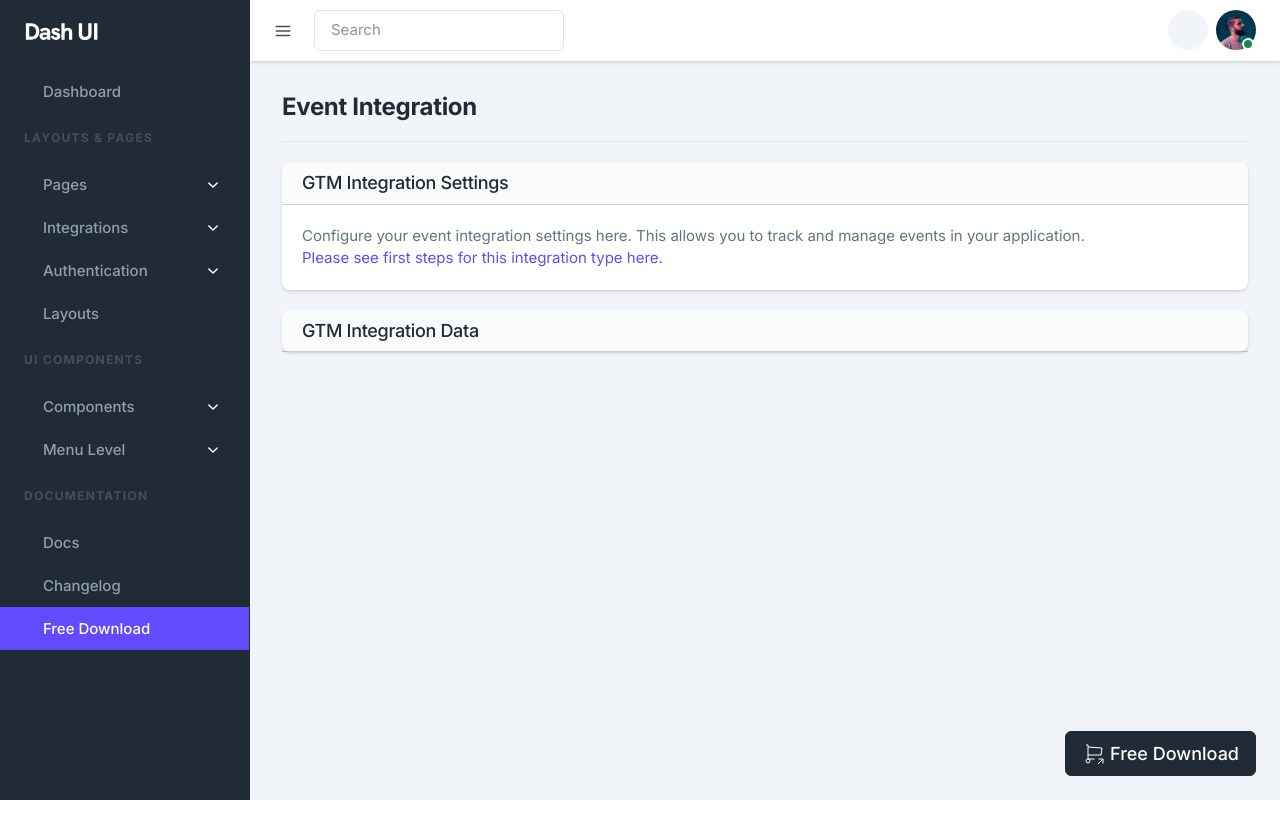
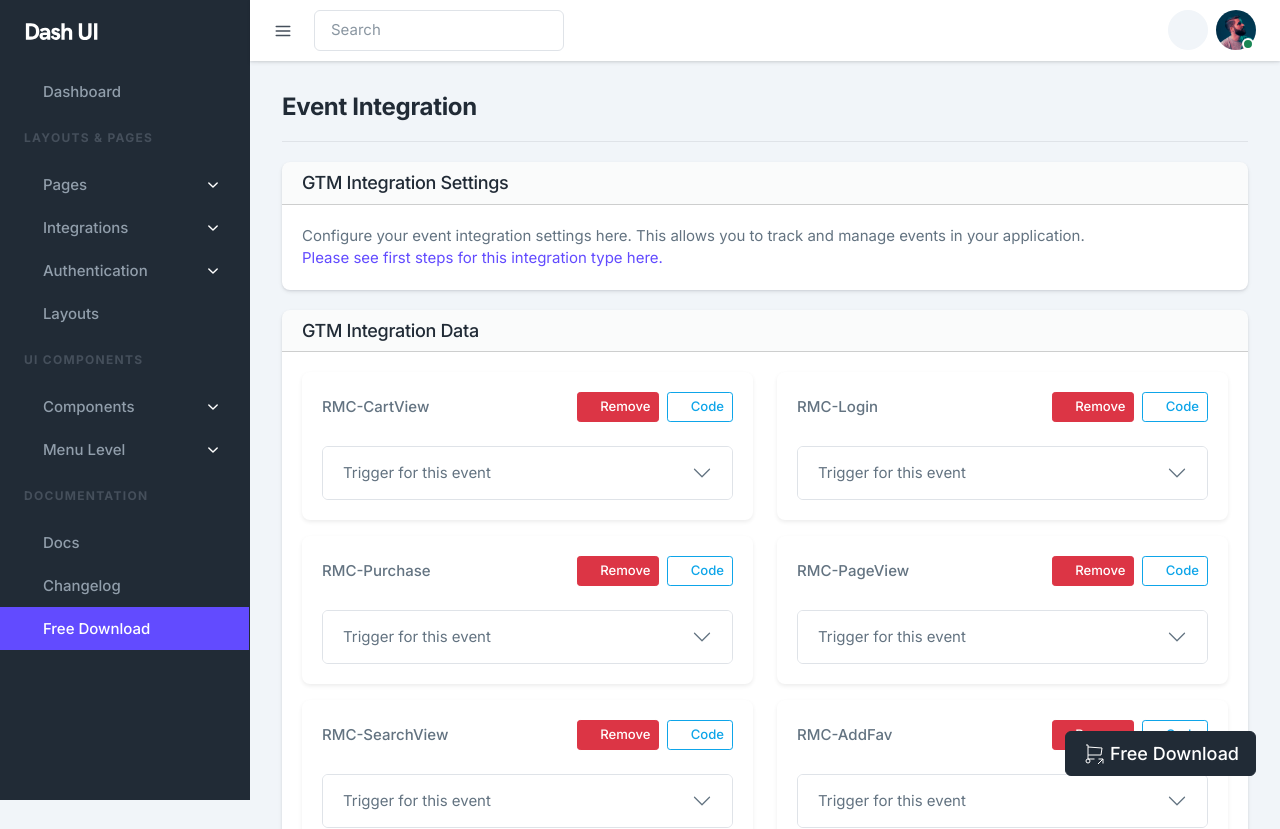
Before and after one commit to iremfocali/react-integration-self-service, a React (Vite) app: page /integrations/event/gtm in a window 1280 px wide. Shown: the top 829 px of the page. Before the commit the page ends 800 px from the top, so only its background shows below. Built offline with nearby package versions, Linux system fonts and the light colour scheme; a web font is replaced by a local one.

Commit message:
* GTM Integrations Page
* Added more interfaces
* Added trigger displays for each tag

```diff
--- a/src/pages/integrations/EventGTM.tsx
+++ b/src/pages/integrations/EventGTM.tsx
@@ -1,13 +1,13 @@
 // import node module libraries
-import { FC, useEffect, useState } from "react";
-import { Container, Row, Col, Card } from "react-bootstrap";
+import { useState, useEffect } from "react";
+import { Container, Row, Col, Card, Button, Offcanvas, Badge, Accordion, Table } from "react-bootstrap";
 
 // import widget/custom components
 import { PageHeading } from "widgets";
 
 import SampleGTMExport from "../../data/JSONFiles/SampleGTMExport.json";
 
-interface GTMIntegration {
+interface GTMExport {
   exportFormatVersion: number;
   exportTime: string;
   containerVersion: {
@@ -30,8 +30,13 @@ interface GTMIntegration {
       tagIds: string[];
     };
     tagManagerUrl: string;
+    tag: GTMTags[];
+    trigger: GTMTags[];
+    variable: GTMTags[];
+    builtInVariable: GTMTags[];
   };
-  tag: Array<{
+}
+interface GTMTags {
   accountId: string;
   containerId: string;
   tagId: string;
@@ -51,14 +56,16 @@ interface GTMIntegration {
   consentSettings: {
     consentStatus: string;
   };
-  }>;
-  trigger: Array<{
+}
+
+interface GTMTriggers {
+  name: string;
+  type: string;
+  triggerId: string;
   accountId: string;
   containerId: string;
-    triggerId: string;
-    name: string;
-    type: string;
-    customEventFilter?: Array<{
+  fingerprint: string;
+  filter: Array<{
     type: string;
     parameter: Array<{
       type: string;
@@ -66,23 +73,131 @@ interface GTMIntegration {
       value: string;
     }>;
   }>;
-    firingTriggerId?: string[];
-    triggerFiringOption?: string;
-    monitoringMetadata: {
+  customEventFilter: Array<{
     type: string;
-    };
-    consentSettings: {
-      consentStatus: string;
-    };
+    parameter: Array<{
+      type: string;
+      key: string;
+      value: string;
+    }>;
   }>;
 }
 
-const EventGTM: FC = () => {
-  const [gtmIntegration, setGTMIntegration] = useState<GTMIntegration | null>(null);
+interface GTMVariables {
+  name: string;
+  type: string;
+  fingerprint: string;
+  accountId: string;
+  parameter: Array<{
+    type: string;
+    key: string;
+    value: string;
+  }>;
+}
 
+interface GTMBuiltInVariables {
+  accountId: string;
+  containerId: string;
+  name: string;
+  type: string;
+}
+
+const EventGTM = () => {
+  // State for controlling the offcanvas
+  const [showOffcanvas, setShowOffcanvas] = useState(false);
+  const [selectedEvent, setSelectedEvent] = useState<GTMTags | null>(null);
+  const [offcanvasWidth, setOffcanvasWidth] = useState("40%");
+
+  // Update offcanvas width based on screen size
   useEffect(() => {
-    setGTMIntegration(SampleGTMExport as unknown as GTMIntegration);
+    const handleResize = () => {
+      if (window.innerWidth < 768) {
+        setOffcanvasWidth("100%");
+      } else if (window.innerWidth < 992) {
+        setOffcanvasWidth("70%");
+      } else {
+        setOffcanvasWidth("40%");
+      }
+    };
+
+    // Set initial width
+    handleResize();
+
+    // Add event listener
+    window.addEventListener("resize", handleResize);
+
+    // Cleanup event listener
+    return () => window.removeEventListener("resize", handleResize);
   }, []);
+
+  const handleShowCode = (event: GTMTags) => {
+    setSelectedEvent(event);
+    setShowOffcanvas(true);
+  };
+
+  const handleCloseOffcanvas = () => {
+    setShowOffcanvas(false);
+  };
+
+  const renderEventCard = (event: GTMTags) => {
+    console.log(event.firingTriggerId);
+    return (
+      <Col key={event.tagId} xs={16} md={12} lg={8} xl={6} className='mb-3'>
+        <Card className='h-100 shadow-sm'>
+          <Card.Body>
+            <Row>
+              <Card.Title className='d-flex justify-content-between align-items-center flex-wrap'>
+                <span className='me-2 text-truncate'>{event.name}</span>
+                <div className='d-flex gap-2 flex-wrap mt-2 mt-sm-0'>
+                  {/* <Button size='sm' variant='primary'>
+                  <i className='fe fe-plus me-1 d-none d-sm-inline'></i>Add
+                </Button> */}
+                  <Button size='sm' variant='danger'>
+                    <i className='fe fe-trash-2 me-1 d-none d-sm-inline'></i>Remove
+                  </Button>
+
+                  <Button size='sm' variant='outline-info' onClick={() => handleShowCode(event)}>
+                    <i className='fe fe-code me-1 d-none d-sm-inline'></i>Code
+                  </Button>
+                </div>
+              </Card.Title>
+            </Row>
+            {event.firingTriggerId.map((triggerId) => renderTriggerAccordion(triggerId))}
+          </Card.Body>
+        </Card>
+      </Col>
+    );
+  };
+
+  const renderTriggerAccordion = (triggerId: string) => {
+    const trigger = SampleGTMExport.containerVersion.trigger.find((trigger) => trigger.triggerId === triggerId);
+    return (
+      <Accordion key={triggerId}>
+        <Accordion.Item eventKey={triggerId}>
+          <Accordion.Header>Trigger for this event</Accordion.Header>
+          <Accordion.Body>
+            <Row>
+              <Table size='sm' bordered hover>
+                <tbody>
+                  <tr>
+                    <td>Event Name</td>
+                    <td>{trigger?.customEventFilter?.[0]?.type}</td>
+                    <td>{trigger?.customEventFilter?.[0]?.parameter[1].value}</td>
+                  </tr>
+                  <tr>
+                    <td>Label Variable</td>
+                    <td> {trigger?.filter?.[0]?.type}</td>
+                    <td>{trigger?.filter?.[0]?.parameter[1].value}</td>
+                  </tr>
+                </tbody>
+              </Table>
+            </Row>
+          </Accordion.Body>
+        </Accordion.Item>
+      </Accordion>
+    );
+  };
+  // Type assertion for the imported JSON
 
   return (
     <Container fluid className='p-6'>
@@ -100,22 +215,41 @@ const EventGTM: FC = () => {
                   Please see first steps for this integration type here.
                 </a>
               </p>
-              {/* Add your event integration specific content here */}
             </Card.Body>
           </Card>
         </Col>
       </Row>
       <Row>
         <Col lg={12} md={12} sm={12}>
-          {gtmIntegration && (
           <Card className='mt-4'>
             <Card.Header>
               <h4 className='mb-0'>GTM Integration Data</h4>
             </Card.Header>
+            <Card.Body>
+              <Row>{SampleGTMExport.containerVersion.tag && SampleGTMExport.containerVersion.tag.map((event) => renderEventCard(event))}</Row>
+            </Card.Body>
           </Card>
-          )}
         </Col>
       </Row>
+
+      {/* Offcanvas for displaying code */}
+      <Offcanvas show={showOffcanvas} onHide={handleCloseOffcanvas} placement='end' style={{ width: offcanvasWidth }}>
+        <Offcanvas.Header closeButton>
+          <div className='d-flex align-items-center flex-wrap'>
+            <Offcanvas.Title>{selectedEvent?.name} - Code</Offcanvas.Title>
+            <Badge pill bg='light' text='dark' className='mx-2'>
+              Read-only
+            </Badge>
+          </div>
+        </Offcanvas.Header>
+        <Offcanvas.Body>
+          {selectedEvent && (
+            <pre className='p-3 bg-light rounded' style={{ overflowY: "auto", whiteSpace: "pre-wrap" }}>
+              {selectedEvent.parameter[0].value}
+            </pre>
+          )}
+        </Offcanvas.Body>
+      </Offcanvas>
     </Container>
   );
 };
```
Lines whose indentation alone changed are shown as unchanged.
